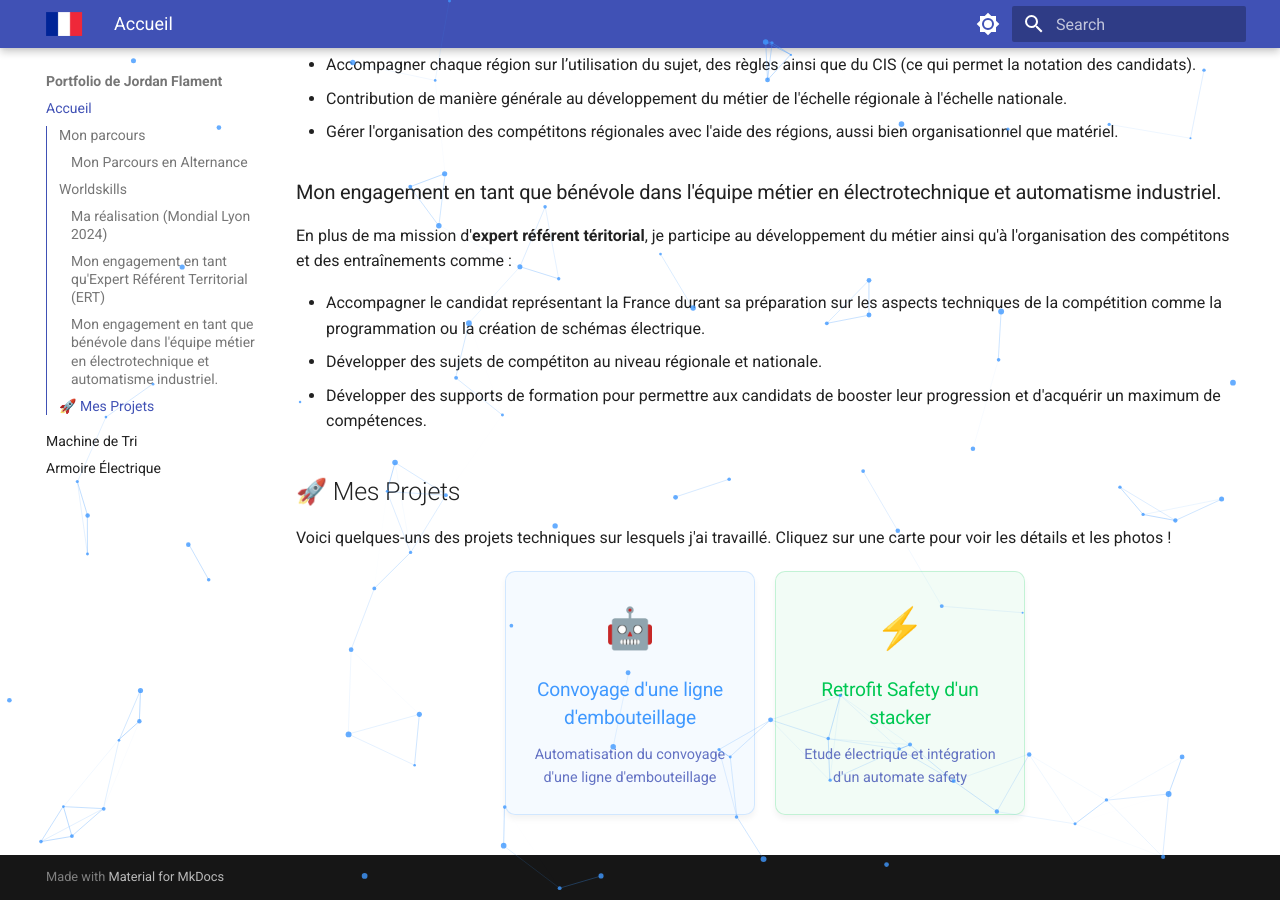
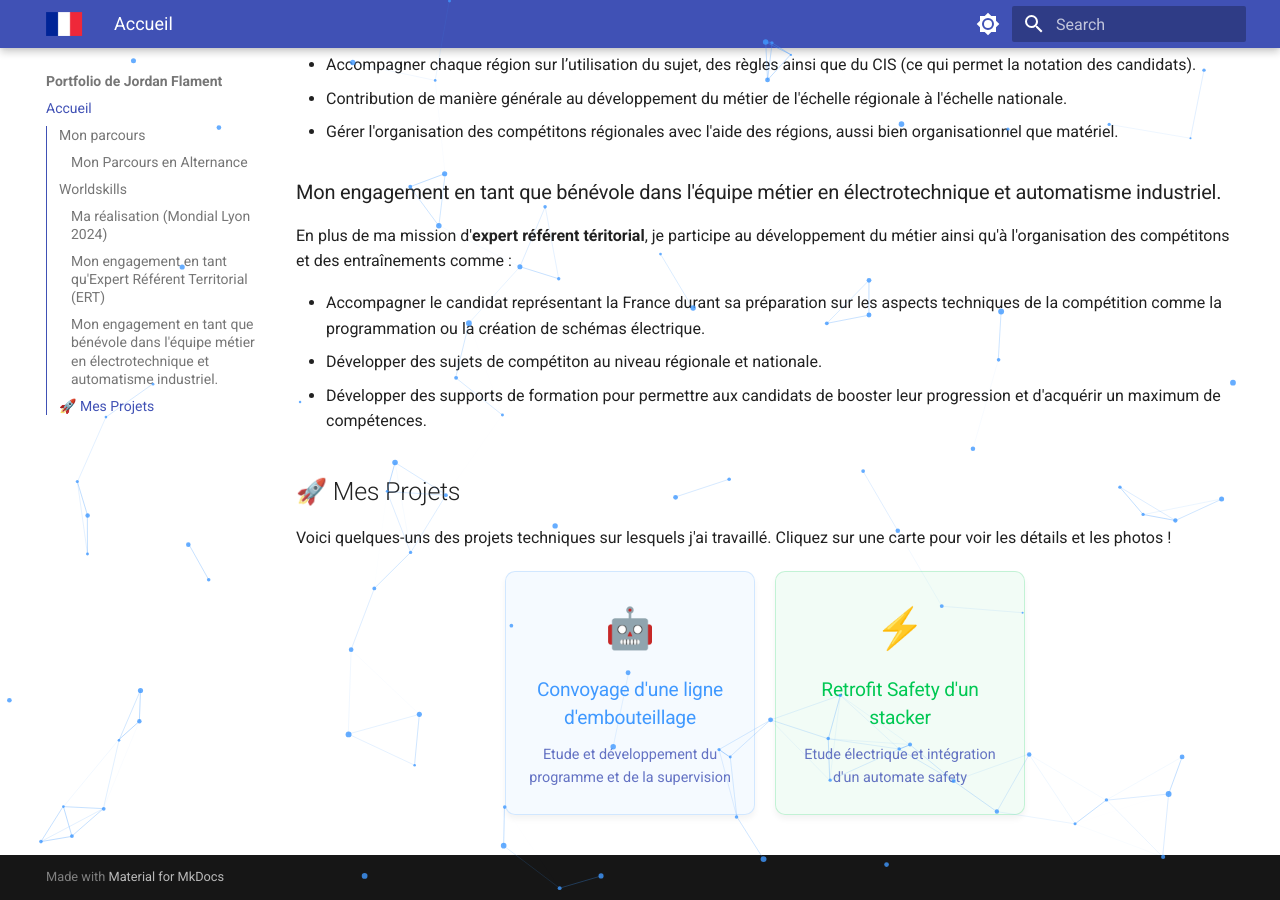
Before and after one commit to jordan-flament/jordan-flament.github.io, an MkDocs documentation site: the page built from docs/index.md, in a window 1280 px wide and 900 px high, scrolled down 4408 px. Built offline with MkDocs 1.6.1 and Material for MkDocs 9.7.7, drawn with Linux system fonts in a browser that asks for light colours.

Commit message:
MAJ projets V3

```diff
--- a/docs/index.md
+++ b/docs/index.md
@@ -229,7 +229,7 @@ Voici quelques-uns des projets techniques sur lesquels j'ai travaillé. Cliquez
     <div style="background: rgba(64, 153, 255, 0.05); border: 1px solid rgba(64, 153, 255, 0.2); border-radius: 10px; padding: 25px 15px; text-align: center; box-shadow: 0 4px 6px rgba(0,0,0,0.05); height: 100%; transition: transform 0.2s;">
       <div style="font-size: 40px; margin-bottom: 15px;">🤖</div>
       <h3 style="margin: 0; color: #4099ff; font-size: 1.2em;">Convoyage d'une ligne d'embouteillage</h3>
-      <p style="margin-top: 10px; font-size: 0.9em; opacity: 0.8; margin-bottom: 0; color: inherit;">Automatisation du convoyage d'une ligne d'embouteillage</p>
+      <p style="margin-top: 10px; font-size: 0.9em; opacity: 0.8; margin-bottom: 0; color: inherit;">Etude et développement du programme et de la supervision</p>
     </div>
   </a>
 
--- a/mkdocs.yml
+++ b/mkdocs.yml
@@ -31,9 +31,6 @@ extra_javascript:
 
 nav:
   - Accueil: index.md
-  - Machine de Tri: projetYacco.md
-  - Armoire Électrique: projetKingspan.md
-
 
 extra:
   analytics:
```
Also changed, not shown: docs/projetYacco.md (+1 -1 lines), docs/projetKingspan.md (renamed from docs/Projet Kingspan.md).
